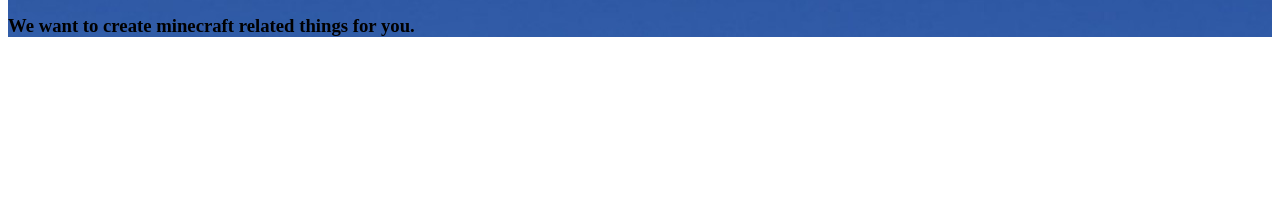
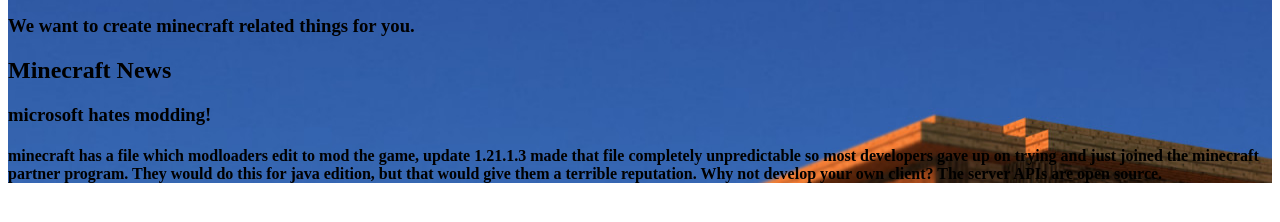
Before and after one commit to Maxjsiller/Maxjsiller, a plain HTML site: page index.html in a window 1280 px wide. Shown: the part 170-392 px from the top of the page. Drawn offline with Linux system fonts and the light colour scheme.

Commit message:
Update index.html

```diff
--- a/index.html
+++ b/index.html
@@ -15,6 +15,9 @@
         <h1>welcome to mczoo & co</h1>
         <h3>We are a minecraft addon and skin creation site.</h3>
         <h3>We want to create minecraft related things for you.</h3>
+        <h2>Minecraft News</h2>
+        <h3>microsoft hates modding!</h3>
+        <h4>minecraft has a file which modloaders edit to mod the game, update 1.21.1.3 made that file completely unpredictable so most developers gave up on trying and just joined the minecraft partner program. They would do this for java edition, but that would give them a terrible reputation. Why not develop your own client? The server APIs are open source.</h4>
     </div>
 </body>
 </html>
```
